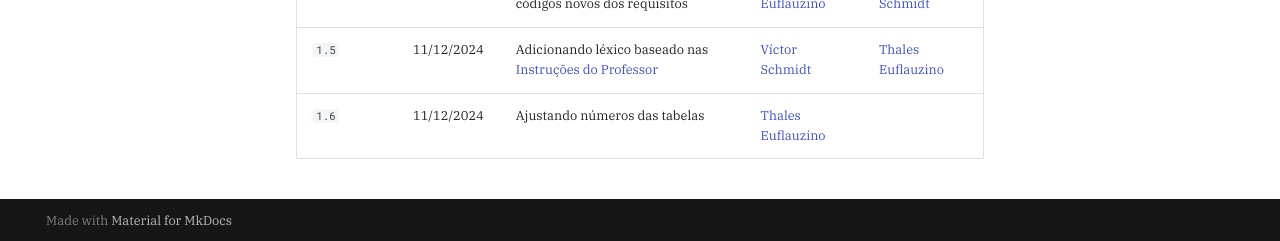
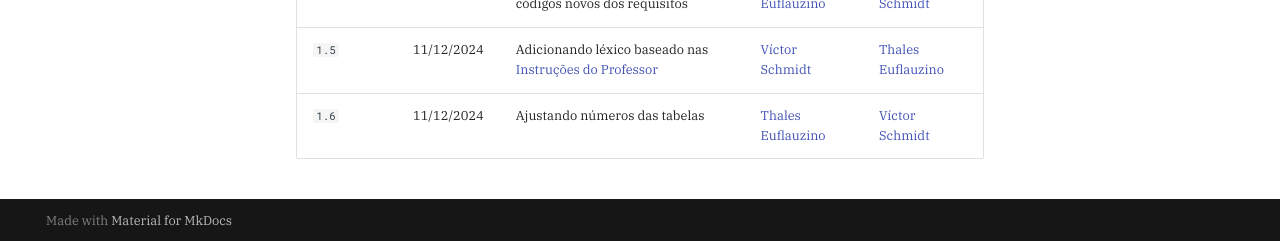
Before and after one commit to Requisitos-de-Software/2024.2-Grupo05, an MkDocs documentation site: the page built from docs/modelagem-pt1/lexicos.md, in a window 1280 px wide and 900 px high, scrolled down 7485 px. Shown: the part 656-897 px from the top of the window. Built offline with MkDocs 1.6.1 and Material for MkDocs 9.7.7, drawn with Linux system fonts in a browser that asks for light colours; comment, search, counter and statistics services are not loaded.

Commit message:
adicionando revisor

```diff
--- a/docs/modelagem-pt1/lexicos.md
+++ b/docs/modelagem-pt1/lexicos.md
@@ -212,4 +212,4 @@
 | `1.3`    | 10/12/2024 | Ajustando usuário para investidor |   [Thales Euflauzino](https://github.com/thaleseuflauzino)   | [Víctor Schmidt](https://github.com/moonshinerd) |
 | `1.4`    | 11/12/2024 | Ajustando rastreabilidade dos códigos novos dos requisitos |   [Thales Euflauzino](https://github.com/thaleseuflauzino)   | [Víctor Schmidt](https://github.com/moonshinerd) |
 | `1.5`    | 11/12/2024 | Adicionando léxico baseado nas [Instruções do Professor](../../elicitacao/grupo5/requisitos/#requisitos-por-integrante)| [Víctor Schmidt](https://github.com/moonshinerd)   | [Thales Euflauzino](https://github.com/thaleseuflauzino) |
-| `1.6`    | 11/12/2024 | Ajustando números das tabelas| [Thales Euflauzino](https://github.com/thaleseuflauzino) | |
+| `1.6`    | 11/12/2024 | Ajustando números das tabelas| [Thales Euflauzino](https://github.com/thaleseuflauzino) | [Víctor Schmidt](https://github.com/moonshinerd) |
```
